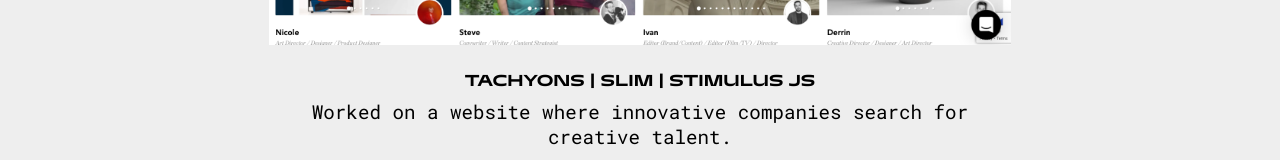
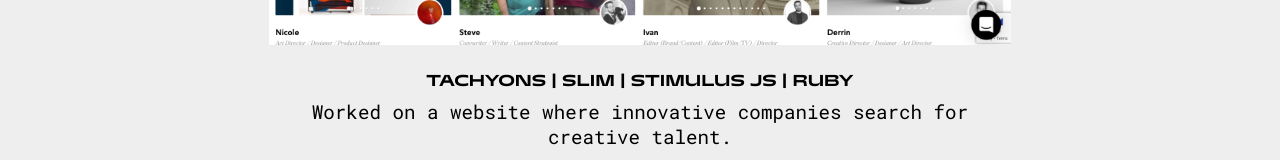
Before and after one commit to brentahrens1/brent-ahrens-new-portfolio, a React (Create React App) app: page / in a window 1280 px wide. Shown: the part 581-741 px from the top of the page. Built offline with nearby package versions, Linux system fonts and the light colour scheme.

Commit message:
fixes project typo

```diff
--- a/src/const/projects.js
+++ b/src/const/projects.js
@@ -19,7 +19,7 @@
         link: "https://workingnotworking.com",
         linkTitle: "workingnotworking.com",
         background: "#EEEEEE",
-        tech: "Tachyons | Slim | Stimulus js",
+        tech: "Tachyons | Slim | Stimulus js | Ruby",
         id: "top",
         href: "Brent Ahrens | Working Not Working Website"
     },
@@ -98,7 +98,7 @@
     {
         title: "9000 Wilshire",
         img: nineThousand,
-        description: "Worked on a website for a building in Beverly Hills embodying the future of smart worspace design.",
+        description: "Worked on a website for a building in Beverly Hills embodying the future of smart workspace design.",
         link: "https://www.9000wilshire.com",
         linkTitle: "9000wilshire.com",
         background: "#83CAB3",
```
